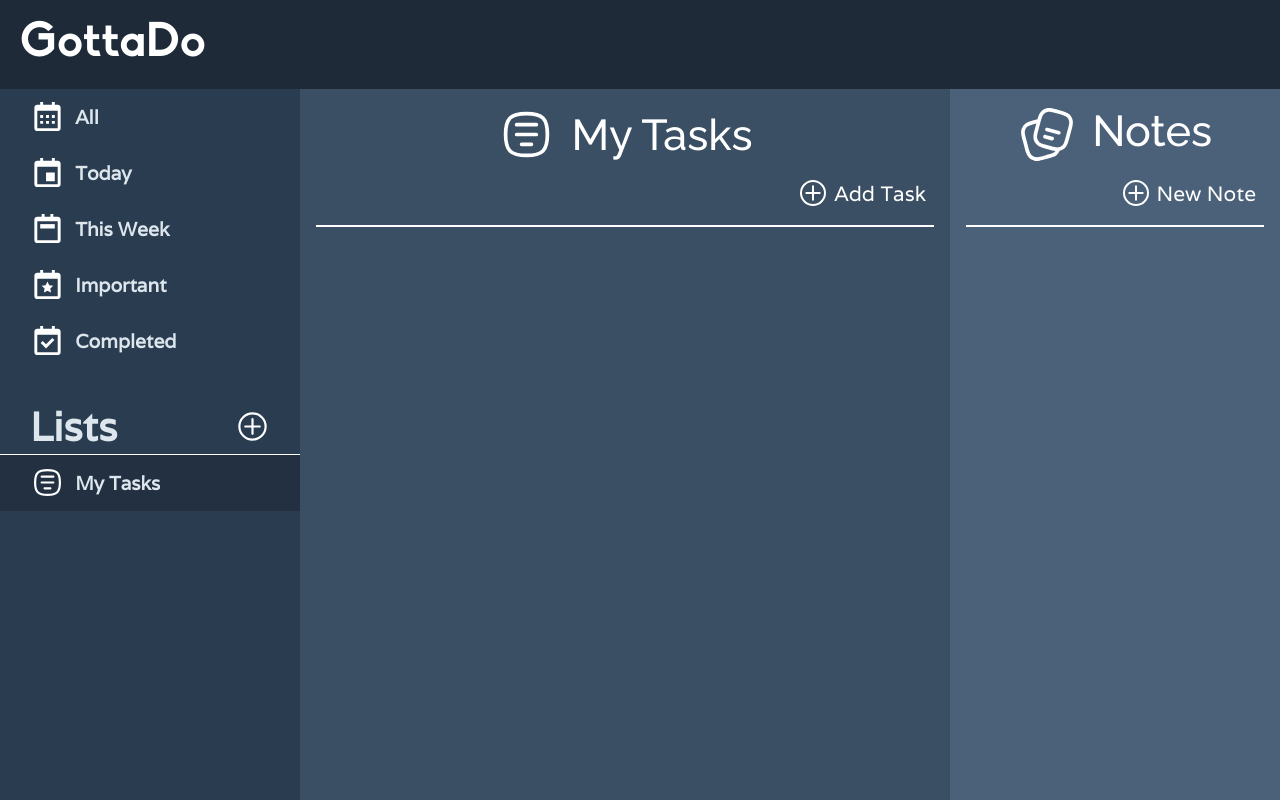
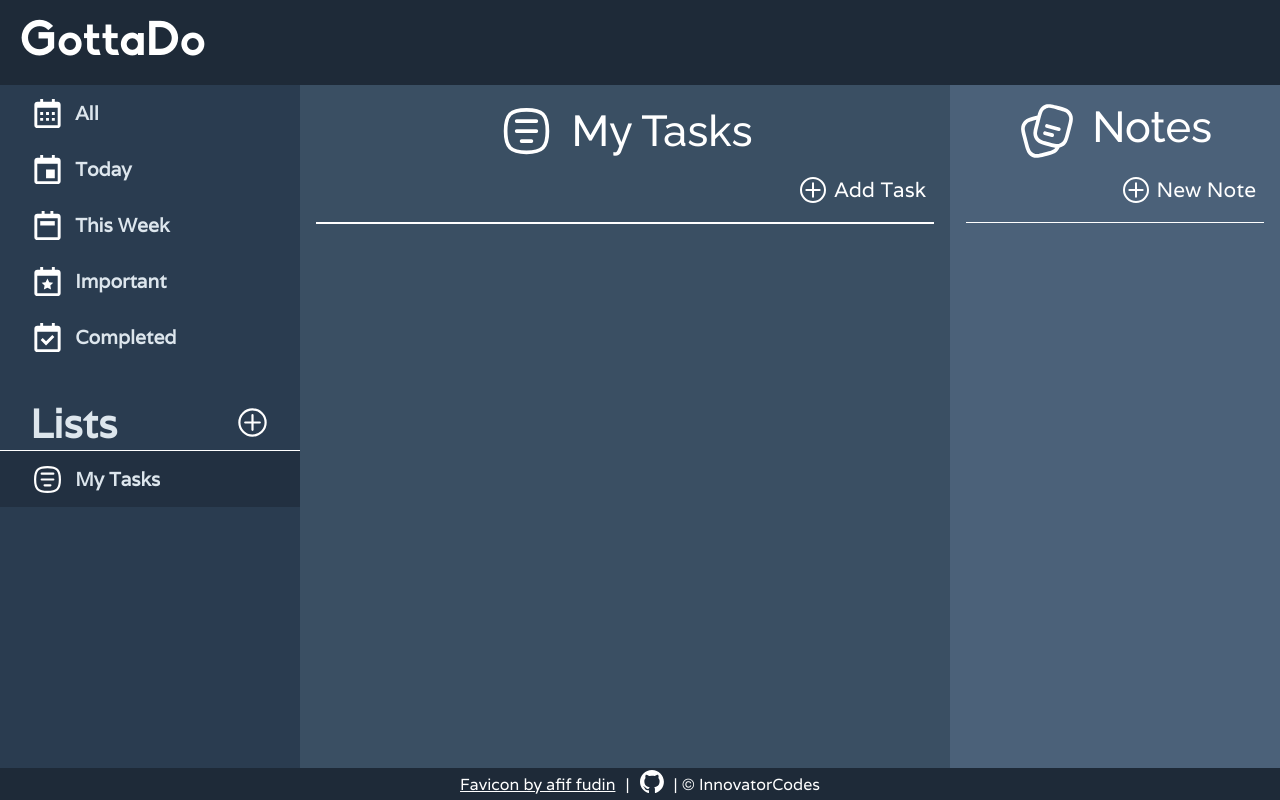
Before and after one commit to InnovatorCodes/Todo-list, a website built with webpack: page src/template.html in a window 1280 px wide. Built offline with nearby package versions, Linux system fonts and the light colour scheme.

Commit message:
Completed website design and functionality Added favicon Added footer with links to github and attribution

```diff
--- a/src/index.js
+++ b/src/index.js
@@ -210,7 +210,7 @@ document.addEventListener('click',(event)=>{
         let listRef=target.parentNode.parentNode.dataset.listRef;
         let task=findTask(findList(listStorage,listRef),taskref);
         addTaskDialog.querySelector('.titleinput').value=task.title;
-        addTaskDialog.querySelector('.dateinput').value=task.date.getFullYear()+'-'+task.date.getMonth()+'-'+task.date.getDate();
+        addTaskDialog.querySelector('.dateinput').valueAsDate=task.date;
         addTaskDialog.querySelector('.descinput').value=task.description;
         addTaskDialog.querySelector('.priorityinput').checked=task.priority;
         addTaskDialog.showModal();
--- a/src/styles.css
+++ b/src/styles.css
@@ -18,6 +18,10 @@
     --selectedTabBGColor:#223041;
     --hoverTabBGColor:#36495f;
     --formButtonColor:#28c2a0;
+}
+
+body{
+    background-color: #1E2A38;
 }
 
 *:not(dialog){
@@ -596,3 +600,21 @@ hr{
     width: 100vw;
     background-color: white;
 }
+
+.footer{
+    color: white;
+    height: 2rem;
+    display: flex;
+    justify-content: center;
+    align-items: center;
+    gap: 10px;
+    font-family: var(--varela-font);
+}
+
+.footer a{
+    color: white;
+}
+
+.footer img{
+    width: 1.5rem;
+}
--- a/src/template.html
+++ b/src/template.html
@@ -3,6 +3,7 @@
 <head>
     <meta charset="UTF-8">
     <meta name="viewport" content="width=device-width, initial-scale=1.0">
+    <link rel="icon" href="./images/favicon.png">
     <title>GottaDo</title>
 </head>
 <body>
@@ -108,6 +109,10 @@
                 </div>
             </div>
         </div>
+        <div class="footer"><a href="https://www.flaticon.com/free-icons/to-do" title="to do icons">Favicon by afif fudin</a>|
+            <a href="https://github.com/InnovatorCodes" target="_blank"><img src="./images/github.svg"></a>
+            <div>| &copy; InnovatorCodes</div>
+        </div>
     </div>
 </body>
 </html>
```
Also changed, not shown: src/images/favicon.png (added), src/images/github.svg (added).
